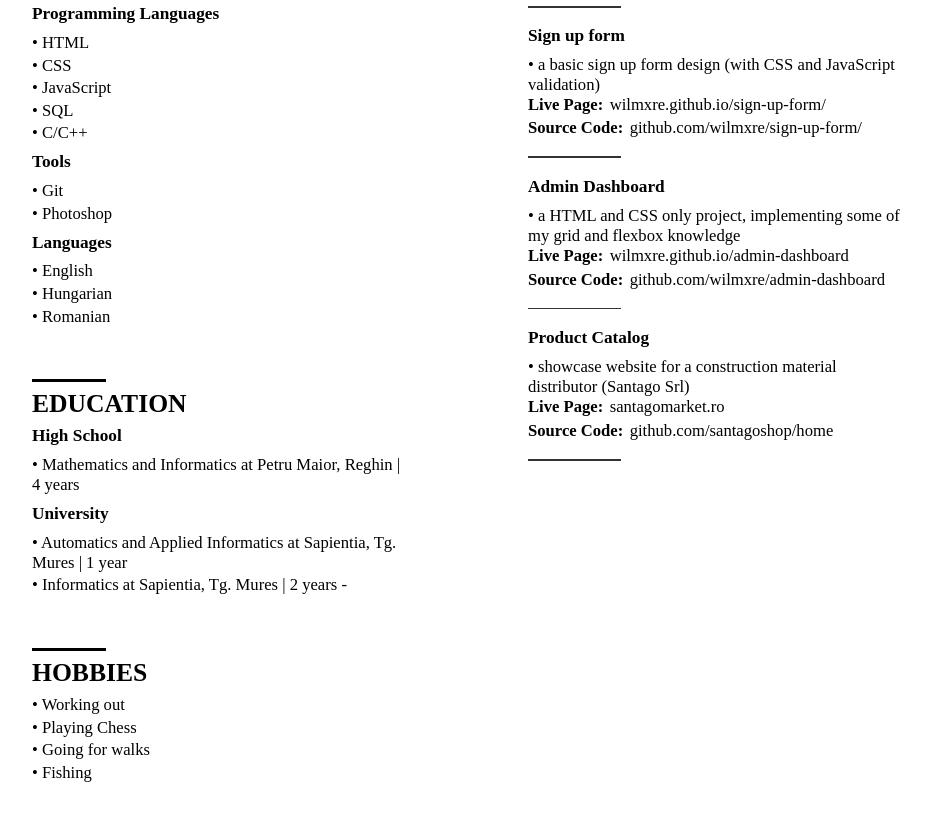
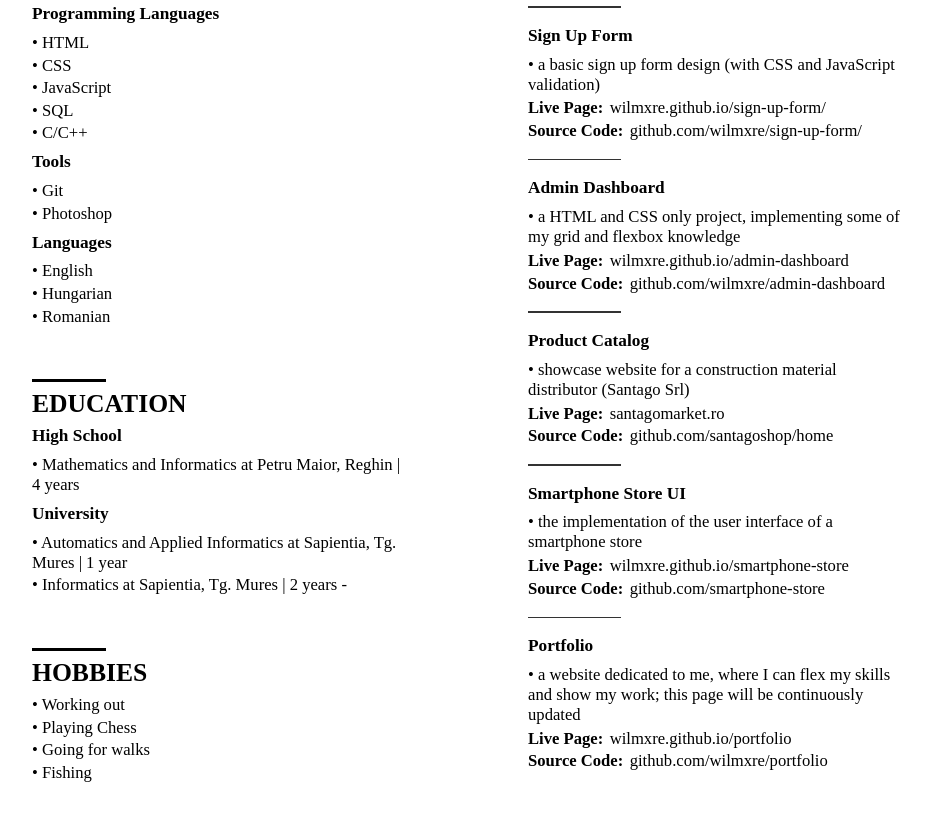
Before and after one commit to wilmxre/cv, a plain HTML site: page index.html in a window 1280 px wide. Shown: the part 826-1646 px from the top of the page, without its empty margins (112-1043 px from the left). Drawn offline with Linux system fonts and the light colour scheme.

Commit message:
Finish resume

```diff
--- a/index.html
+++ b/index.html
@@ -202,14 +202,14 @@
               <hr class="project-break">
 
               <div class="skill-item">
-                <div class="content-title">Sign up form</div>
+                <div class="content-title">Sign Up Form</div>
                 <div class="project-description">&bull; a basic sign up form design (with CSS and JavaScript validation)
+                </div>
                 <div class="title-link-wrapper">
                   <div class="title-link-wrapper">
                     <div class="project-link">Live Page:</div>
                     <a href="https://wilmxre.github.io/sign-up-form/"
                       target="_blank">wilmxre.github.io/sign-up-form/</a>
-                    </div>
                   </div>
                 </div>
                 <div class="title-link-wrapper">
@@ -219,6 +219,7 @@
                       target="_blank">github.com/wilmxre/sign-up-form/</a>
                   </div>
                 </div>
+              </div>
 
               <hr class="project-break">
 
@@ -226,16 +227,17 @@
                 <div class="content-title">Admin Dashboard</div>
                 <div class="project-description">&bull; a HTML and CSS only project, implementing some of my grid and
                   flexbox knowledge
+                </div>
                 <div class="title-link-wrapper">
                   <div class="project-link">Live Page:</div>
                   <a href="https://wilmxre.github.io/admin-dashboard/"
                     target="_blank">wilmxre.github.io/admin-dashboard</a>
                 </div>
-                  </div>
                 <div class="title-link-wrapper">
                   <div class="project-link">Source Code:</div>
                   <a href="https://github.com/wilmxre/admin-dashboard/"
                     target="_blank">github.com/wilmxre/admin-dashboard</a>
+                </div>
               </div>
 
               <hr class="project-break">
@@ -244,17 +246,51 @@
                 <div class="content-title">Product Catalog</div>
                 <div class="project-description">&bull; showcase website for a construction material distributor
                   (Santago Srl)
+                </div>
                 <div class="title-link-wrapper">
                   <div class="project-link">Live Page:</div>
                   <a href="https://santagomarket.ro/" target="_blank">santagomarket.ro</a>
-                      </div>
                 </div>
                 <div class="title-link-wrapper">
                   <div class="project-link">Source Code:</div>
                   <a href="https://github.com/santagoshop/home/" target="_blank">github.com/santagoshop/home</a>
                 </div>
+              </div>
 
               <hr class="project-break">
+
+              <div class="skill-item">
+                <div class="content-title">Smartphone Store UI</div>
+                <div class="project-description">&bull; the implementation of the user interface of a smartphone
+                  store
+                </div>
+                <div class="title-link-wrapper">
+                  <div class="project-link">Live Page:</div>
+                  <a href="https://wilmxre.github.io/smartphone-store/"
+                    target="_blank">wilmxre.github.io/smartphone-store</a>
+                </div>
+                <div class="title-link-wrapper">
+                  <div class="project-link">Source Code:</div>
+                  <a href="https://github.com/wilmxre/smartphone-store/" target="_blank">github.com/smartphone-store</a>
+                </div>
+              </div>
+
+              <hr class="project-break">
+
+              <div class="skill-item">
+                <div class="content-title">Portfolio</div>
+                <div class="project-description">&bull; a website dedicated to me, where I can flex my skills
+                  and show my work; this page will be continuously updated
+                </div>
+                <div class="title-link-wrapper">
+                  <div class="project-link">Live Page:</div>
+                  <a href="https://wilmxre.github.io/portfolio/" target="_blank">wilmxre.github.io/portfolio</a>
+                </div>
+                <div class="title-link-wrapper">
+                  <div class="project-link">Source Code:</div>
+                  <a href="https://github.com/wilmxre/portfolio/" target="_blank">github.com/wilmxre/portfolio</a>
+                </div>
+              </div>
 
             </div>
           </div>
```
Lines whose indentation alone changed are shown as unchanged.
